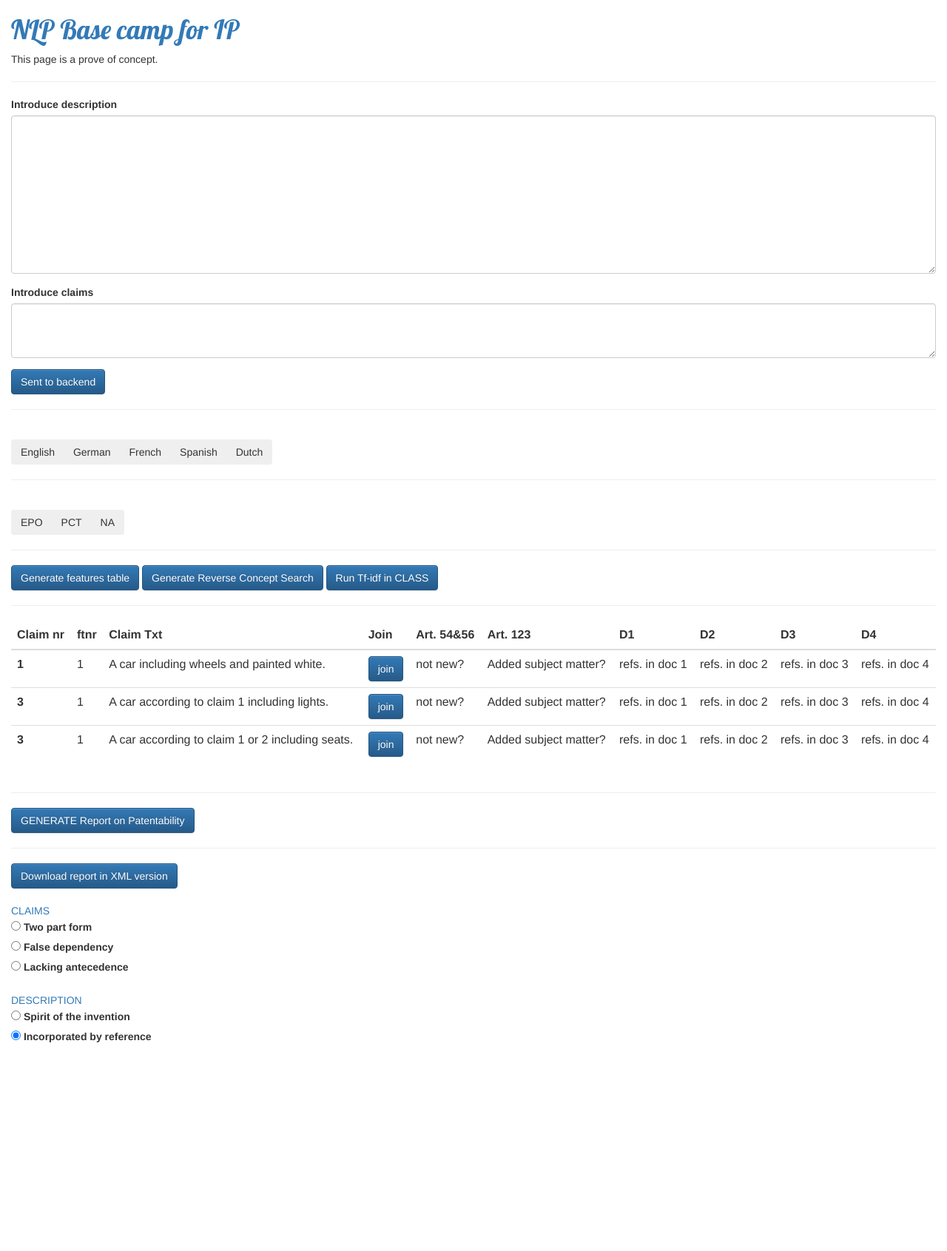
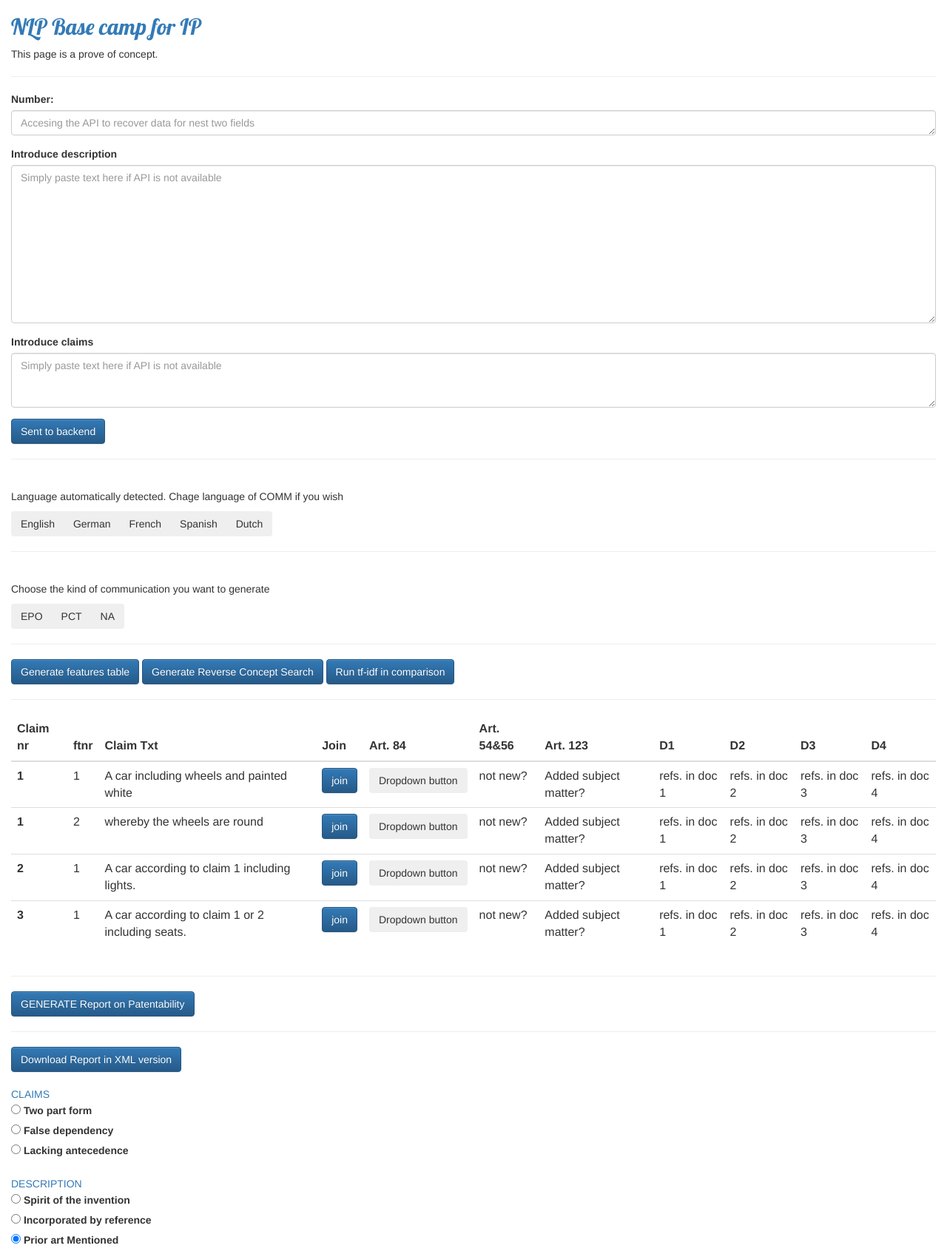
Before and after one commit to joseberlines/my-first-blog, a Django app: page / in a window 1280 px wide. Shown: the whole page at 74% size. Before the commit the page ends 1409 px from the top, so only its background shows below. Run offline with Django 3.2, Linux system fonts and the light colour scheme; data that the repository does not hold is empty; some libraries are stand-ins or nearby versions.

Commit message:
the showcase5

```diff
--- a/blog/templates/blog/post_list.html
+++ b/blog/templates/blog/post_list.html
@@ -29,24 +29,29 @@
 <body>
 	<div class="container-fluid">
 		<div>
-			<h1><a> NLP Base camp for IP </a></h1>
+			<h2><a> NLP Base camp for IP </a></h2>
 		</div>
 		<p>This page is a prove of concept.</p>
 		<hr/>
 		<div class="form-group">
+			<label for="exampleFormControlTextarea1">Number:</label>
+			<textarea class="form-control rounded-0" id="exampleFormControlTextarea1" rows="1"  placeholder="Accesing the API to recover data for nest two fields"></textarea>
+		</div>
+		<div class="form-group">
 			<label for="exampleFormControlTextarea1">Introduce description</label>
-			<textarea class="form-control rounded-0" id="exampleFormControlTextarea1" rows="10"></textarea>
+			<textarea class="form-control rounded-0" id="exampleFormControlTextarea1" rows="10" placeholder="Simply paste text here if API is not available"></textarea>
 		</div>
 
 		<div class="form-group">
 			<label for="exampleFormControlTextarea2">Introduce claims</label>
-			<textarea class="form-control rounded-0" id="exampleFormControlTextarea2" rows="3"></textarea>
+			<textarea class="form-control rounded-0" id="exampleFormControlTextarea2" rows="3" placeholder="Simply paste text here if API is not available"></textarea>
 		</div>
 		<button type="submit" class="btn btn-primary">Sent to backend</button>
 		<br/>
 		<hr/>
 		<!-- LANGUAGE BUTTONS -->
 		<br/>
+		<p>Language automatically detected. Chage language of COMM if you wish</p>
 		<div class="btn-group" role="group" aria-label="Basic example">
 			<button type="button" class="btn btn-secondary">English</button>
 			<button type="button" class="btn btn-secondary">German</button>
@@ -58,6 +63,7 @@
 		<hr/>
 		<!-- PROCESS BUTTONS -->
 		<br/>
+		<p>Choose the kind of communication you want to generate</p>
 		<div class="btn-group" role="group" aria-label="Basic example">
 			<button type="button" class="btn btn-secondary">EPO</button>
 			<button type="button" class="btn btn-secondary">PCT</button>
@@ -69,7 +75,7 @@
 
 		<button type="submit" class="btn btn-primary">Generate Reverse Concept Search</button>
 
-		<button type="submit" class="btn btn-primary">Run Tf-idf in CLASS</button>
+		<button type="submit" class="btn btn-primary">Run tf-idf in comparison</button>
 		<hr/>
 		</div>
 		<div class="table-responsive">
@@ -80,6 +86,7 @@
 						<th scope="col">ftnr</th>
 						<th scope="col">Claim Txt</th>
 						<th scope="col">Join</th>
+						<th scope="col">Art. 84</th>
 						<th scope="col">Art. 54&56</th>
 						<th scope="col">Art. 123</th>
 						<th scope="col">D1</th>
@@ -92,10 +99,22 @@
 					<tr>
 						<th scope="row">1</th>
 						<td>1</td>
-						<td>A car including wheels and painted white.</td>
+						<td>A car including wheels and painted white</td>
 						<td>
 							<button type="submit" class="btn btn-primary">join</button>
 						</td>
+						<td>
+							<div class="dropdown">
+							  <button class="btn btn-secondary dropdown-toggle" type="button" id="dropdownMenuButton" data-toggle="dropdown" aria-haspopup="true" aria-expanded="false">
+							    Dropdown button
+							  </button>
+							  <div class="dropdown-menu" aria-labelledby="dropdownMenuButton">
+							    <a class="dropdown-item" href="#">Vague</a>
+							    <a class="dropdown-item" href="#">Result</a>
+							    <a class="dropdown-item" href="#">other</a>
+							  </div>
+							</div>
+					    </td>
 						<td>not new?</td>
 						<td>Added subject matter?</td>
 						<td>refs. in doc 1</td>
@@ -104,12 +123,50 @@
 						<td>refs. in doc 4</td>
 					</tr>
 					<tr>
-						<th scope="row">3</th>
+						<th scope="row">1</th>
+						<td>2</td>
+						<td>whereby the wheels are round</td>
+						<td>
+							<button type="submit" class="btn btn-primary">join</button>
+						</td>
+						<td>
+							<div class="dropdown">
+							  <button class="btn btn-secondary dropdown-toggle" type="button" id="dropdownMenuButton" data-toggle="dropdown" aria-haspopup="true" aria-expanded="false">
+							    Dropdown button
+							  </button>
+							  <div class="dropdown-menu" aria-labelledby="dropdownMenuButton">
+							    <a class="dropdown-item" href="#">Vague</a>
+							    <a class="dropdown-item" href="#">Result</a>
+							    <a class="dropdown-item" href="#">other</a>
+							  </div>
+							</div>
+					    </td>
+						<td>not new?</td>
+						<td>Added subject matter?</td>
+						<td>refs. in doc 1</td>
+						<td>refs. in doc 2</td>
+						<td>refs. in doc 3</td>
+						<td>refs. in doc 4</td>
+					</tr>
+					<tr>
+						<th scope="row">2</th>
 						<td>1</td>
 						<td>A car according to claim 1 including lights.</td>
 						<td>
 							<button type="submit" class="btn btn-primary">join</button>
 						</td>
+						<td>
+							<div class="dropdown">
+							  <button class="btn btn-secondary dropdown-toggle" type="button" id="dropdownMenuButton" data-toggle="dropdown" aria-haspopup="true" aria-expanded="false">
+							    Dropdown button
+							  </button>
+							  <div class="dropdown-menu" aria-labelledby="dropdownMenuButton">
+							    <a class="dropdown-item" href="#">Vague</a>
+							    <a class="dropdown-item" href="#">Result</a>
+							    <a class="dropdown-item" href="#">other</a>
+							  </div>
+							</div>
+					    </td>
 						<td>not new?</td>
 						<td>Added subject matter?</td>
 						<td>refs. in doc 1</td>
@@ -124,6 +181,18 @@
 						<td>
 							<button type="submit" class="btn btn-primary">join</button>
 						</td>
+						<td>
+							<div class="dropdown">
+							  <button class="btn btn-secondary dropdown-toggle" type="button" id="dropdownMenuButton" data-toggle="dropdown" aria-haspopup="true" aria-expanded="false">
+							    Dropdown button
+							  </button>
+							  <div class="dropdown-menu" aria-labelledby="dropdownMenuButton">
+							    <a class="dropdown-item" href="#">Vague</a>
+							    <a class="dropdown-item" href="#">Result</a>
+							    <a class="dropdown-item" href="#">other</a>
+							  </div>
+							</div>
+					    </td>
 						<td>not new?</td>
 						<td>Added subject matter?</td>
 						<td>refs. in doc 1</td>
@@ -138,7 +207,7 @@
 	<button type="submit" class="btn btn-primary">GENERATE Report on Patentability</button>
 	<br/>
 	<hr/>
-	<button type="button" class="btn btn-primary">Download report in XML version</button>
+	<button type="button" class="btn btn-primary">Download Report in XML version</button>
 
 	<br/>
 
@@ -166,10 +235,16 @@
 		<label class="custom-control-label" for="defaultUnchecked">Spirit of the invention</label>
 	</div>
 
-	<!-- Default checked -->
+	<!-- Default checked the name="defaultExampleRadios" is what links
+		the list of buttons-->
+	<div >
+		<input type="radio" class="custom-control-input" id="defaultChecked" name="defaultExampleRadios" checked>
+		<label class="custom-control-label" for="defaultChecked">Incorporated by reference</label>
+	</div>
+
 	<div class="custom-control custom-radio">
 		<input type="radio" class="custom-control-input" id="defaultChecked" name="defaultExampleRadios" checked>
-		<label class="custom-control-label" for="defaultChecked">Incorporated by reference</label>
+		<label class="custom-control-label" for="defaultChecked">Prior art Mentioned</label>
 	</div>
 
 
```
